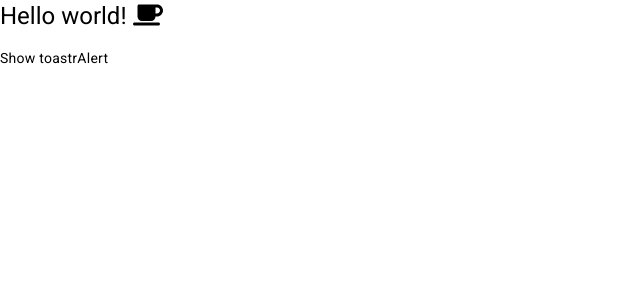
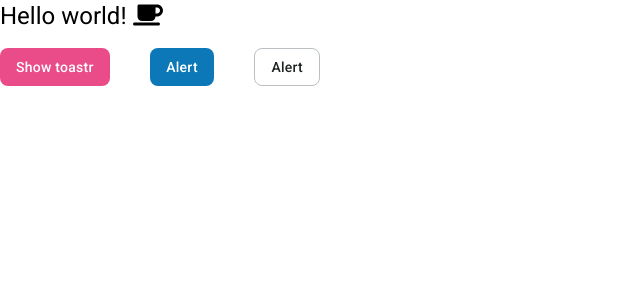
Before and after one commit to Muheeth88/x-fe, an Angular app: page / in a window 1280 px wide. Shown: the top 300 px of the page, without its empty margins (0-640 px from the left). Built offline with nearby package versions, Linux system fonts and the light colour scheme.

Commit message:
buttons added

```diff
--- a/src/app/app.component.html
+++ b/src/app/app.component.html
@@ -1,5 +1,8 @@
 <h1 class="text-3xl mt-4 mx-auto font-bold">
   Hello world! <fa-icon [icon]="faCoffee"></fa-icon>
 </h1>
-<button (click)="showSuccess()">Show toastr</button>
-<button (click)="showAlert()">Alert</button>
+<div class="w-1/4 flex justify-between">
+  <button class="button-pink" (click)="showSuccess()">Show toastr</button>
+  <button class="button-blue" (click)="showAlert()">Alert</button>
+  <button class="button-white" (click)="showAlert()">Alert</button>
+</div>
--- a/src/styles.css
+++ b/src/styles.css
@@ -7,12 +7,97 @@
 /* ------------------------------ */
 
 /* Angular Material Default */
-html, body { height: 100%; }
-body { margin: 0; font-family: Roboto, "Helvetica Neue", sans-serif; }
+html,
+body {
+  height: 100%;
+}
+body {
+  margin: 0;
+  font-family: Roboto, "Helvetica Neue", sans-serif;
+}
 /* ------------------------------------------------------------------- */
 
-body{
-    margin: 0;
-    padding: 0;
-    box-sizing: border-box;
+body {
+  margin: 0;
+  padding: 0;
+  box-sizing: border-box;
 }
+
+/* Buttons - start */
+.button-pink {
+  background-color: #ea4c89;
+  border-radius: 8px;
+  border-style: none;
+  color: #ffffff;
+  cursor: pointer;
+  font-size: 14px;
+  font-weight: 500;
+  margin: 0;
+  outline: none;
+  padding: 8px 16px;
+  text-align: center;
+  text-decoration: none;
+  transition: color 100ms;
+  touch-action: manipulation;
+}
+.button-pink:disabled {
+  background-color: #ec87ad;
+  cursor: not-allowed;
+}
+.button-pink:hover,
+.button-pink:focus {
+  background-color: #eb5d94;
+}
+
+.button-blue {
+  background-color: #0c78b7;
+  border-radius: 8px;
+  border-style: none;
+  box-sizing: border-box;
+  color: #ffffff;
+  cursor: pointer;
+  font-size: 14px;
+  font-weight: 500;
+  margin: 0;
+  outline: none;
+  padding: 8px 16px;
+  text-align: center;
+  text-decoration: none;
+  transition: color 100ms;
+  touch-action: manipulation;
+}
+.button-blue:disabled {
+  background-color: #74b2e7;
+  cursor: not-allowed;
+}
+.button-blue:hover {
+  background-color: #3f82bb;
+}
+
+.button-white {
+  background-color: #fff;
+  border-radius: 8px;
+  border: 1px solid #babfc3;
+  box-sizing: border-box;
+  color: #202223;
+  cursor: pointer;
+  font-size: 14px;
+  font-weight: 500;
+  margin: 0;
+  outline: none;
+  padding: 8px 16px;
+  position: relative;
+  text-align: center;
+  text-decoration: none;
+  transition: color 100ms;
+  touch-action: manipulation;
+}
+.button-white:hover {
+  background: #f6f6f7;
+  outline: 1px solid transparent;
+}
+.button-white:disabled {
+  cursor: not-allowed;
+}
+
+/* Buttons - end */
```
